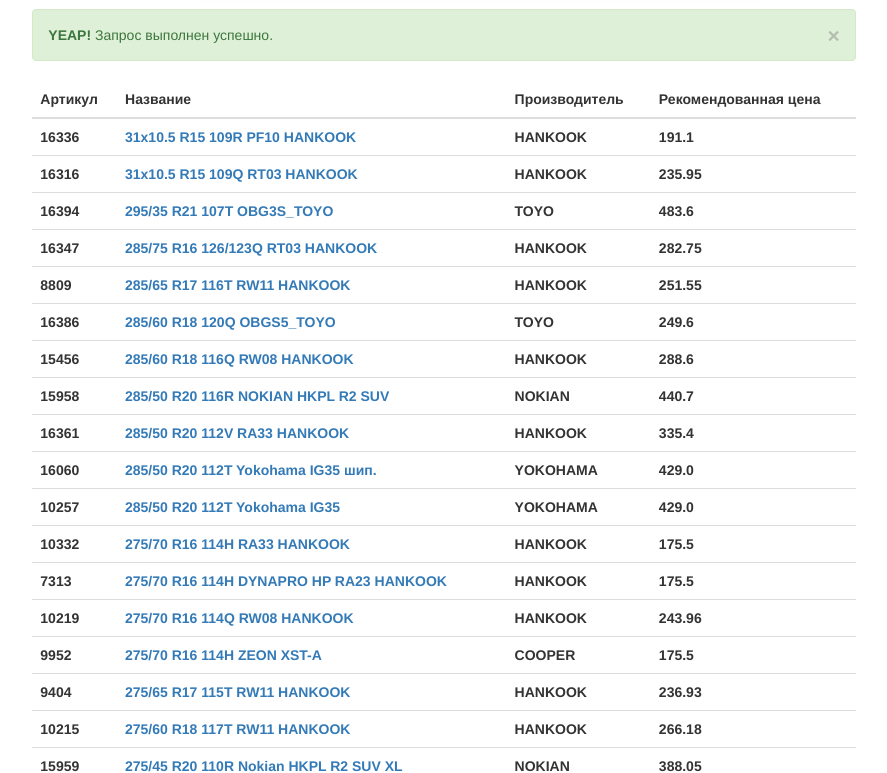
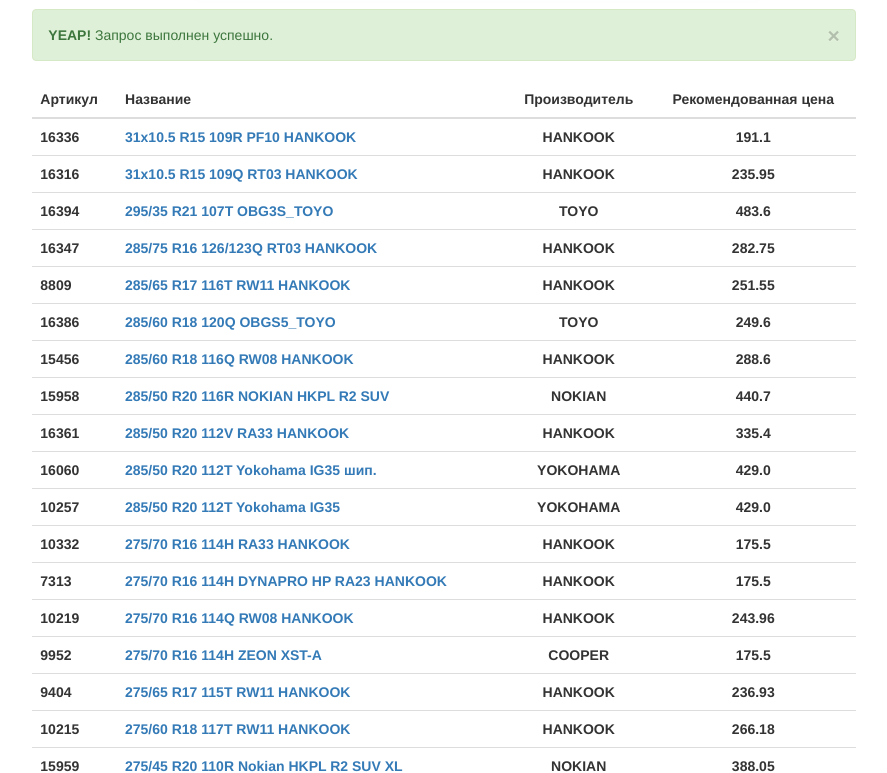
Before and after one commit to DQST/price, a Django app: page /price/ in a window 1280 px wide. Shown: the part 51-824 px from the top of the page, without its empty margins (196-1083 px from the left). Run offline with Django 3.2, Linux system fonts and the light colour scheme; a user stored in the database is signed in; data comes from the database, SQL or seed files in the repository; lists and menus that the app fills with data are empty; some libraries are stand-ins or nearby versions.

Commit message:
Update "templates/main_site/table.html", remove unused "if" from template.

```diff
--- a/templates/main_site/table.html
+++ b/templates/main_site/table.html
@@ -1,4 +1,3 @@
-{% if query %}
 {% if articles %}
 	<div class="alert alert-success fade in">
 		<a href="#" class="close" data-dismiss="alert" aria-label="close">&times;</a>
@@ -12,22 +11,22 @@
 		<table class="table table-hover">
 			<thead>
 				<tr>
-						<th>Артикул</th>
-						<th>Название</th>
-						<th>Производитель</th>
-						<th>Рекомендованная цена</th>
+					<th class="text-left">Артикул</th>
+					<th class="text-left">Название</th>
+					<th class="text-center">Производитель</th>
+					<th class="text-center">Рекомендованная цена</th>
 				</tr>
 			</thead>
 			<tbody>
 				{% for i in articles %}
 					<tr>
-							<th>{{ i.articul }}</th>
-							<th>
+						<th class="text-left">{{ i.articul|default:'−' }}</th>
+						<th class="text-left">
 							<a href="#" title="Поставщик" data-toggle="popover" data-trigger="hover"
 							data-content="{{ i.dealer }}">{{ i.name }}</a>
 						</th>
-							<th>{{ i.producer }}</th>
-							<th>{{ i.recomend_price }}</th>
+						<th class="text-center">{{ i.producer|default:'−' }}</th>
+						<th class="text-center">{{ i.recomend_price|default:'−' }}</th>
 					</tr>
 				{% endfor %}
 			</tbody>
@@ -55,4 +54,3 @@
 	</div>
 	<p>Попробуйте изменить запрос и повторить поиск.</p>
 {% endif %}
-{% endif %}
```
Lines whose indentation alone changed are shown as unchanged.
